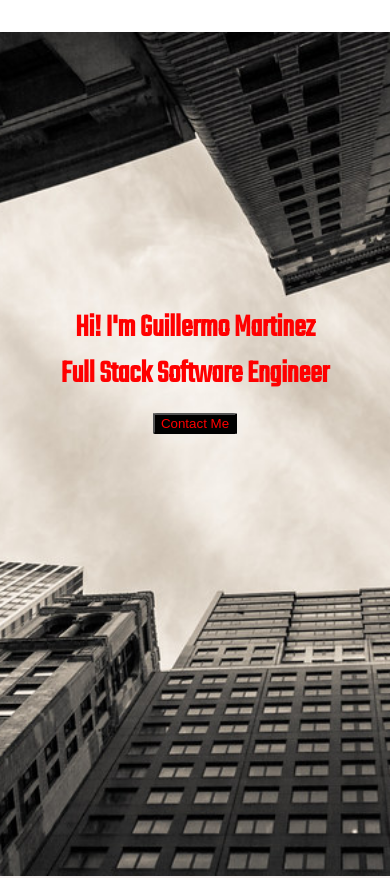
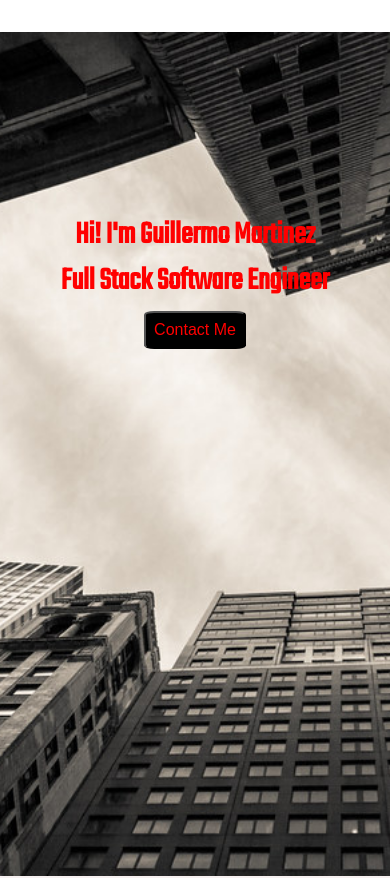
Before and after one commit to gmartinez948/personalBlog, a React (Create React App) app in the folder my-app/: page / in a window 390 px wide. Shown: the top 878 px of the page. Built offline with nearby package versions, Linux system fonts and the light colour scheme.

Commit message:
WIP projects mobile version css

```diff
--- a/my-app/src/App.css
+++ b/my-app/src/App.css
@@ -1,6 +1,6 @@
 @import url("https://fonts.googleapis.com/css?family=Teko");
 
-@media (min-width: 480px) {
+@media (min-width: 501px) {
   * {
     box-sizing: border-box;
     width: max(90%, 1000px);
@@ -43,10 +43,16 @@
   }
 }
 
-html,
-body {
+html {
+  box-sizing: border-box;
   min-height: 100%;
   min-width: 100%;
+  overflow-x: hidden;
+}
+*,
+*::before,
+*::after {
+  box-sizing: inherit;
 }
 
 .App {
@@ -56,7 +62,7 @@ body {
 h3.intro-text {
   font-family: "Teko", sans-serif;
   font-size: 2rem;
-  padding: 70% 0% 0% 0%;
+  padding: 180px 0% 0% 0%;
   color: red;
   opacity: 1;
 }
@@ -77,10 +83,12 @@ p.AboutMe {
 }
 
 button.contact-me {
-  max-height: 10%;
-  max-width: 35%;
-  border-radius: 5%;
+  max-height: 20%;
+  max-width: 50%;
+  padding: 2% 2% 2% 2%;
+  border-radius: 10%;
   color: red;
+  font-size: 1rem;
   background-color: black;
 }
 
@@ -119,20 +127,13 @@ img.language {
   max-height: 50%;
 }
 
-.Personal-project {
-  display: grid;
-  grid-template-columns: repeat(auto-fit, minmax(250px, 1fr));
-  row-gap: 2%;
-  justify-content: space-evenly;
-  justify-items: center;
-  max-height: 100%;
-  max-width: 100%;
-  padding: 0 0 20% 0;
+.Personal-Project-Container {
+  padding: 0 0 10% 0;
 }
 
 .Personal-project-item {
   max-height: 100%;
-  max-width: 100%;
+  max-width: 75%;
   overflow: scroll;
 }
 
@@ -158,6 +159,7 @@ h2.Send-Message {
 
 button.Send-Button {
   max-width: 30%;
+  padding: 3% 3% 3% 3%;
   justify-self: end;
   background-color: greenyellow;
 }
--- a/my-app/src/App.tsx
+++ b/my-app/src/App.tsx
@@ -6,14 +6,22 @@ import AboutMe from "./components/AboutMe";
 import PersonalProjectGrid, {
   PersonalProjectDataProps,
 } from "./components/PersonalProjects";
+import { useRef } from "react";
 
 function App() {
+  const contactMeRef = useRef<null | HTMLDivElement>(null);
+
+  // make this scrolling thing work
+  const scrollToBottom = () => {
+    contactMeRef.current?.scrollIntoView({ behavior: "smooth" });
+  };
+
   return (
     <div className="App">
-      <NameHeader />
+      <NameHeader scrollToBottom={scrollToBottom} />
       <AboutMe />
       <PersonalProjectGrid />
-      <ContactMe />
+      <ContactMe ref={contactMeRef} />
     </div>
   );
 }
--- a/my-app/src/components/AboutMe.tsx
+++ b/my-app/src/components/AboutMe.tsx
@@ -1,20 +1,27 @@
-import { useRef } from "react";
+import { useRef, useEffect } from "react";
 import "../App.css";
-import { AnimatePresence, motion, useInView } from "framer-motion";
+import {
+  AnimatePresence,
+  motion,
+  useAnimation,
+  useInView,
+} from "framer-motion";
 
-const container = {
-  hidden: { opacity: 0 },
-  show: {
-    opacity: 1,
-    transition: {
-      x: 0,
-      duration: 2,
-    },
-  },
+const languageTransition = {
+  hidden: { opacity: 0, x: 200 },
+  visible: { opacity: 1, x: 0, transition: { delay: 0.5, duration: 1 } },
 };
 const AboutMe = () => {
   const ref = useRef(null);
-  const isInView = useInView(ref, { once: false });
+  const isInView = useInView(ref, { once: true });
+  const controls = useAnimation();
+
+  useEffect(() => {
+    if (isInView) {
+      controls.start("visible");
+    }
+  }, [controls, isInView]);
+
   return (
     <div className="AboutMe">
       <img className="AboutMe-img" alt="about me img" src="./me.jpg" />
@@ -35,21 +42,19 @@ const AboutMe = () => {
         Currently, I am searching for a new opportunity. Please reach out to me
         if you have any connections or are looking to hire for an L1 engineer.
       </p>
-      <div
+      <motion.div
         ref={ref}
         className="Language-grid"
-        style={{
-          transform: isInView ? "none" : "translateX(300px)",
-          opacity: isInView ? 1 : 0,
-          transition: "all 0.8s cubic-bezier(0.17, 0.55, 0.55, 1) 0.5s",
-        }}
+        variants={languageTransition}
+        initial="hidden"
+        animate={controls}
       >
         <img className="language" alt="react" src="./react-logo.svg" />
         <img className="language" alt="typescript" src="./typescript.svg" />
         <img className="language" alt="node" src="./nodelogo.svg" />
         <img className="language" alt="ruby" src="./rubylogo.svg" />
         <img className="language" alt="python" src="./python-icon.svg" />
-      </div>
+      </motion.div>
     </div>
   );
 };
--- a/my-app/src/components/ContactMe.tsx
+++ b/my-app/src/components/ContactMe.tsx
@@ -9,7 +9,7 @@ const SERVICE_ID = process.env.REACT_APP_SERVICE_ID;
 const TEMPLATE_ID = process.env.REACT_APP_TEMPLATE_ID;
 const PUBLIC_KEY = process.env.REACT_APP_PUBLIC_KEY;
 
-export const ContactMe = () => {
+export const ContactMe = ({ ref }: any) => {
   const form = useRef<HTMLFormElement>(null);
   const [emailAlert, setEmailAlert] = useState(false);
 
@@ -41,12 +41,14 @@ export const ContactMe = () => {
         <textarea name="message" />
         <motion.button
           className="Send-Button"
+          type="submit"
+          value="Send"
           whileHover={{
-            scale: 1.1,
-            transition: { duration: 0.5 },
+            scale: 1.2,
+            transition: { duration: 1 },
           }}
         >
-          <input type="submit" value="Send" />
+          Send
         </motion.button>
         {emailAlert && (
           <Alert
--- a/my-app/src/components/NameHeader.tsx
+++ b/my-app/src/components/NameHeader.tsx
@@ -26,7 +26,7 @@ const button = {
   },
 };
 
-const NameHeader = () => {
+const NameHeader = ({ scrollToBottom }: any) => {
   return (
     <div className="Header-with-img">
       <motion.h3
@@ -53,9 +53,11 @@ const NameHeader = () => {
         <br />
         <motion.button
           className="contact-me"
-          variants={button}
-          initial="hidden"
-          animate="visible"
+          whileHover={{
+            scale: 1.2,
+            transition: { duration: 1 },
+          }}
+          onClick={() => scrollToBottom()}
         >
           Contact Me
         </motion.button>
--- a/my-app/src/components/PersonalProjects.tsx
+++ b/my-app/src/components/PersonalProjects.tsx
@@ -55,25 +55,29 @@ const PersonalProjectGrid = () => {
     <>
       <h1 className="Personal-Projects">Personal Projects</h1>
       <motion.div
-        className="Personal-project"
+        className="Personal-Project-Container"
         variants={container}
         initial="hidden"
         whileInView="show"
       >
+        <Row gutter={[10, 10]}>
           {personalProjects.map((project: PersonalProjectDataProps) => (
-          <Col xs={20} sm={16} md={10} xl={8} span={6}>
+            <Col xs={24} span={8} style={{ alignItems: "center" }} push={3}>
               <Card
                 className="Personal-project-item"
                 cover={<img alt="example" src={project.photo} />}
                 title={project.title}
                 hoverable={true}
-              style={{ backgroundColor: "rgb(104, 195, 163)" }}
+                style={{
+                  backgroundColor: "rgb(104, 195, 163)",
+                }}
                 onClick={() => handleGitHubClick(project.gitHub)}
               >
                 {project.summary}
               </Card>
             </Col>
           ))}
+        </Row>
       </motion.div>
     </>
   );
```
Lines whose indentation alone changed are shown as unchanged.
